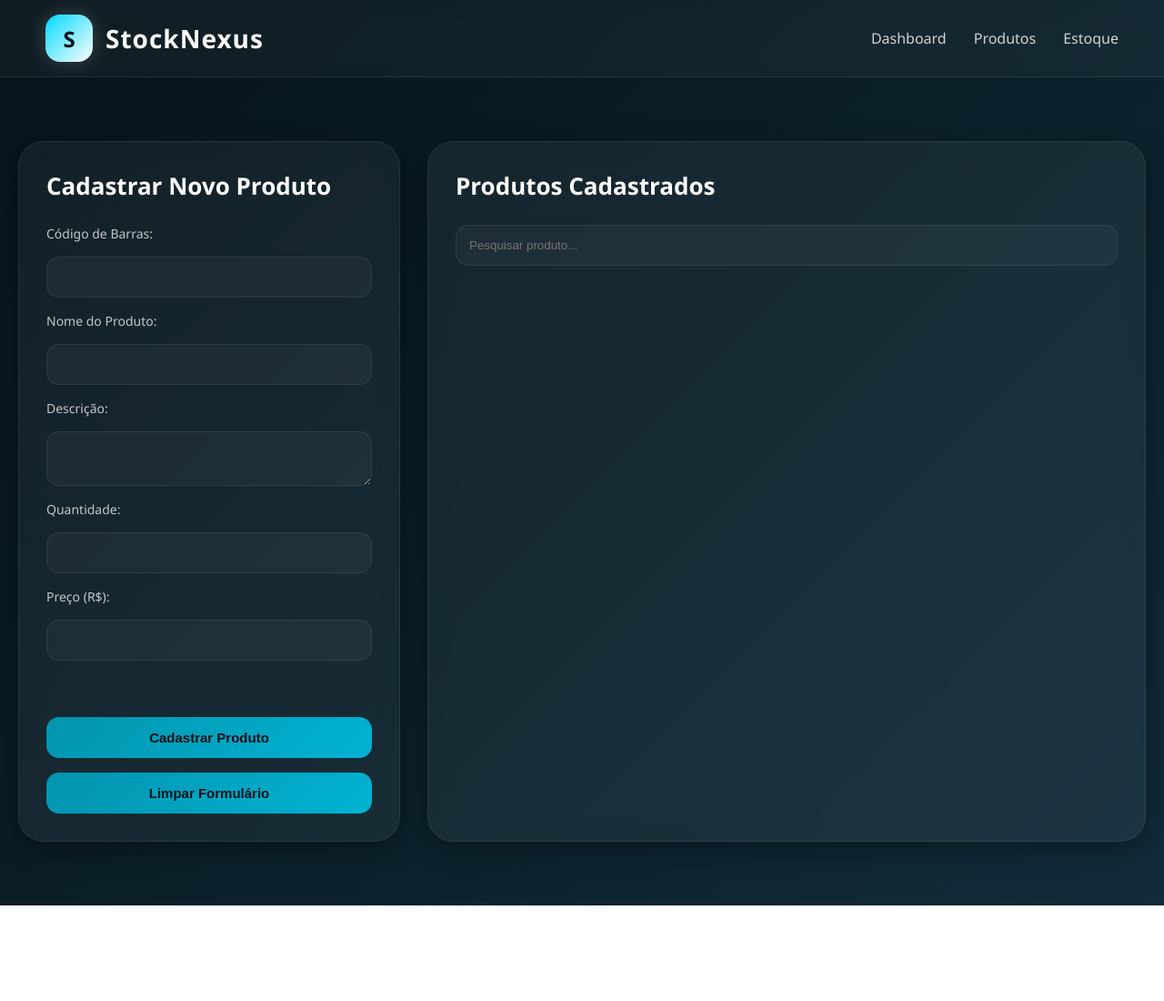
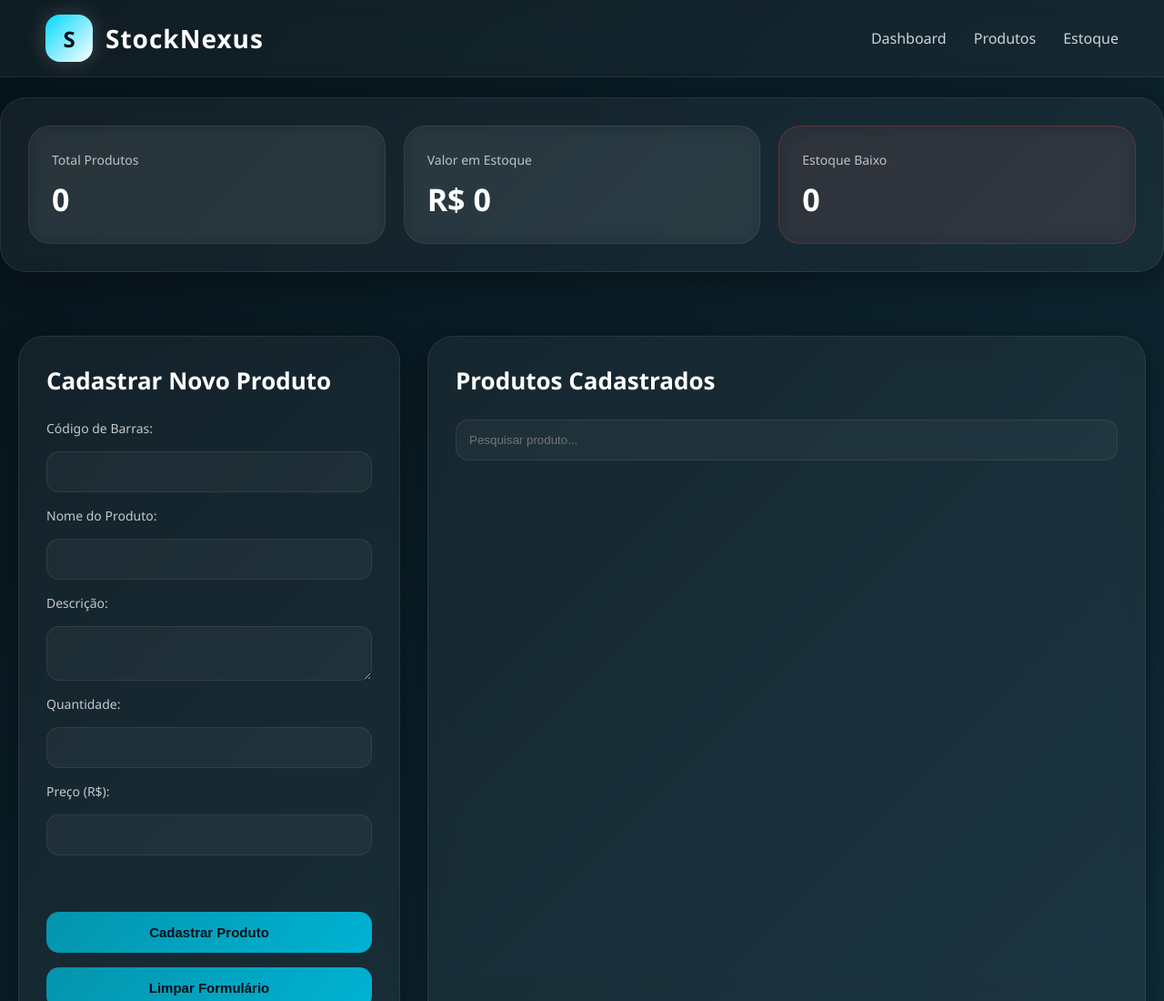
Before and after one commit to Matheus-Victor-SS/StockNexus, a plain HTML site: page frontend/index.html in a window 1280 px wide. Shown: the top 1100 px of the page at 91% size. Before the commit the page ends 995 px from the top, so only its background shows below. Drawn offline with Linux system fonts and the light colour scheme; no server answers.

Commit message:
adicionando dashboard que deixa visivel informações de total de produtos, valor total e ate mesmo produtos com pouco estoque, menos que 5

```diff
--- a/frontend/index.html
+++ b/frontend/index.html
@@ -34,6 +34,34 @@ href="https://cdnjs.cloudflare.com/ajax/libs/font-awesome/6.5.2/css/all.min.css"
     </div>
 
   </nav>
+  <br>
+   <section id="dashboard">
+
+  <div class="card-dashboard">
+
+    <span>Total Produtos</span>
+
+    <h3 id="total-produtos">0</h3>
+
+  </div>
+
+  <div class="card-dashboard">
+
+    <span>Valor em Estoque</span>
+
+    <h3 id="valor-estoque">R$ 0</h3>
+
+  </div>
+
+  <div class="card-dashboard alerta">
+
+    <span>Estoque Baixo</span>
+
+    <h3 id="estoque-baixo">0</h3>
+
+  </div>
+
+</section>
   <main>
     <section id="cadastro">
       <h2>Cadastrar Novo Produto</h2>
@@ -71,6 +99,7 @@ href="https://cdnjs.cloudflare.com/ajax/libs/font-awesome/6.5.2/css/all.min.css"
   <ul id="lista-produtos"></ul>
 </section>
   </main>
+
   <!-- MODAL DELETE -->
 
 <div id="modal-delete" class="modal">
--- a/frontend/script.js
+++ b/frontend/script.js
@@ -73,16 +73,48 @@ async function carregarProdutos() {
     // transforma JSON em array JS
     produtosGlobais = await resposta.json();
 
+    // DASHBOARD
+
+document.getElementById("total-produtos")
+.innerText = produtosGlobais.length;
+
+
+// VALOR TOTAL ESTOQUE
+
+let valorTotal = 0;
+
+produtosGlobais.forEach(produto => {
+
+    valorTotal += produto.preco * produto.quantidade;
+});
+
+document.getElementById("valor-estoque")
+.innerText = `R$ ${valorTotal.toFixed(2)}`;
+
+
+// ESTOQUE BAIXO
+
+const baixoEstoque = produtosGlobais.filter(produto =>
+    produto.quantidade < 5
+);
+
+document.getElementById("estoque-baixo")
+.innerText = baixoEstoque.length;
+
     const lista = document.getElementById("lista-produtos");
     lista.innerHTML = "";
 
     // percorre todos produtos
     produtosGlobais.forEach(produto => {
+        const classeEstoque =
+    produto.quantidade < 5
+    ? "estoque-baixo"
+    : "";
 
         // adiciona HTML na lista
         lista.innerHTML += `
 
-            <li data-id="${produto.id}">
+            <li data-id="${produto.id}" class="${classeEstoque}">
 
                 <strong>${produto.nome}</strong><br>
 
--- a/frontend/style.css
+++ b/frontend/style.css
@@ -706,3 +706,90 @@ button:hover {
 
     color: white;
 }
+/* DASHBOARD */
+
+#dashboard {
+
+    grid-column: 1 / -1;
+
+    display: grid;
+
+    grid-template-columns: repeat(3, 1fr);
+
+    gap: 20px;
+}
+
+
+/* CARDS */
+
+.card-dashboard {
+
+    background:
+        rgba(255,255,255,0.04);
+
+    border:
+        1px solid rgba(255,255,255,0.08);
+
+    border-radius: 24px;
+
+    padding: 25px;
+
+    backdrop-filter: blur(10px);
+
+    transition: 0.2s;
+}
+
+.card-dashboard:hover {
+
+    transform: translateY(-3px);
+
+    box-shadow:
+        0 10px 30px rgba(0,0,0,0.25);
+}
+
+
+/* TEXTO */
+
+.card-dashboard span {
+
+    color:
+        rgba(255,255,255,0.7);
+
+    font-size: 14px;
+}
+
+
+/* NÚMERO */
+
+.card-dashboard h3 {
+
+    font-size: 34px;
+
+    margin-top: 10px;
+
+    color: white;
+}
+
+
+/* ALERTA */
+
+.card-dashboard.alerta {
+
+    border:
+        1px solid rgba(255,70,70,0.25);
+
+    background:
+        rgba(255,70,70,0.06);
+}
+
+
+/* ESTOQUE BAIXO */
+
+.estoque-baixo {
+
+    border:
+        1px solid rgba(255,70,70,0.2) !important;
+
+    background:
+        rgba(255,70,70,0.06) !important;
+}
```
